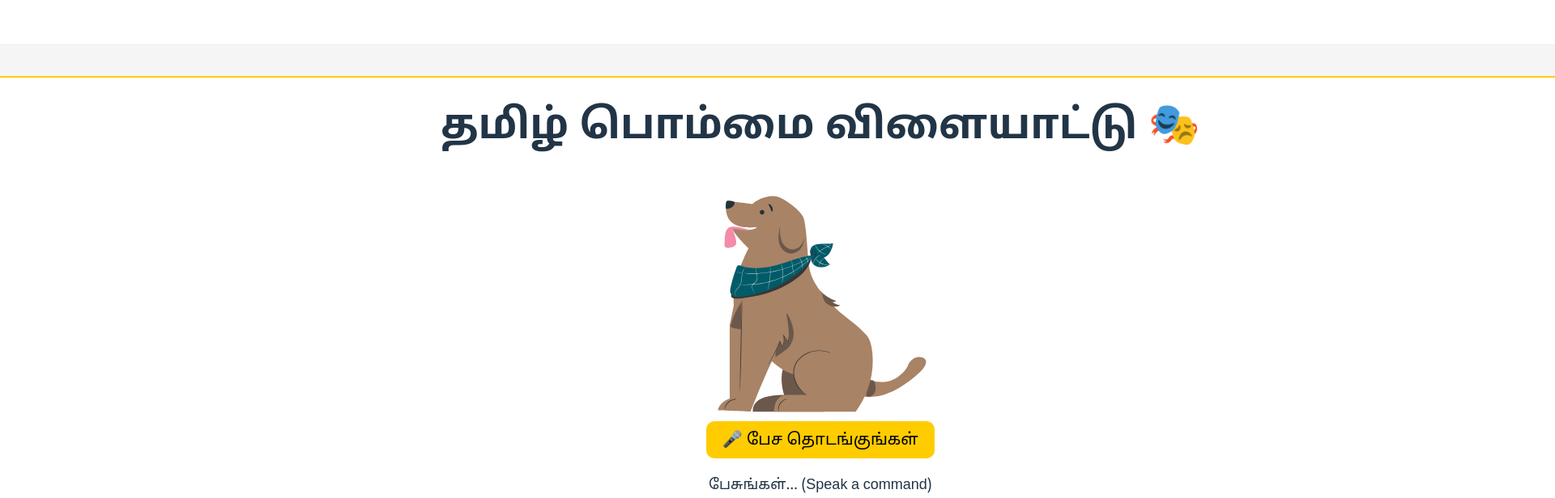
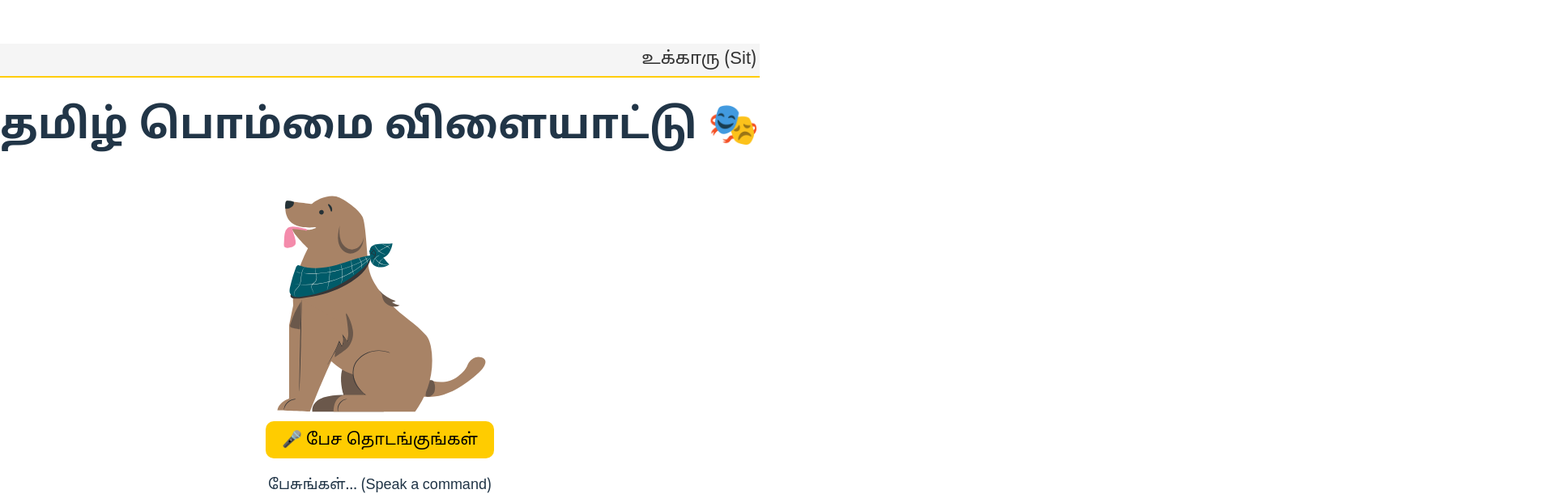
Before and after one commit to manisnow/tamil-pommai, a React (Vite) app: page / in a window 1280 px wide. Shown: the top 616 px of the page at 81% size, 1920 px wide, since content can reach past the window. Built offline with nearby package versions, Linux system fonts and the light colour scheme.

Commit message:
updated the numbers

```diff
--- a/src/App.jsx
+++ b/src/App.jsx
@@ -223,22 +223,24 @@ function App() {
         fontFamily: "Noto Sans Tamil, sans-serif",
       }}
     >
-      {/* Scrolling commands */}
+      {/* Scrolling commands (fixed: inner is absolutely positioned so it won't expand page width) */}
       <div style={{
         width: "100%",
         overflow: "hidden",
-        whiteSpace: "nowrap",
         background: "#f5f5f5",
         borderBottom: "2px solid #ffcc00",
         marginBottom: "20px",
         height: "40px",
         display: "flex",
-        alignItems: "center"
+        alignItems: "center",
+        position: "relative" // <-- required for absolute child
       }}>
         <div
           style={{
-            display: "inline-block",
-            paddingLeft: "100%",
+            position: "absolute",      // prevent affecting layout / page width
+            left: 0,
+            whiteSpace: "nowrap",
+            transform: "translateX(100%)", // start off-screen right
             animation: "scroll-left 18s linear infinite",
             fontSize: "22px",
             color: "#333"
@@ -250,8 +252,8 @@ function App() {
         <style>
           {`
             @keyframes scroll-left {
-              0% { transform: translateX(100%); }
-              100% { transform: translateX(-100%); }
+              0%   { transform: translateX(100%); }  /* start off-screen right */
+              100% { transform: translateX(-100%); } /* move fully off-screen left */
             }
           `}
         </style>
```
